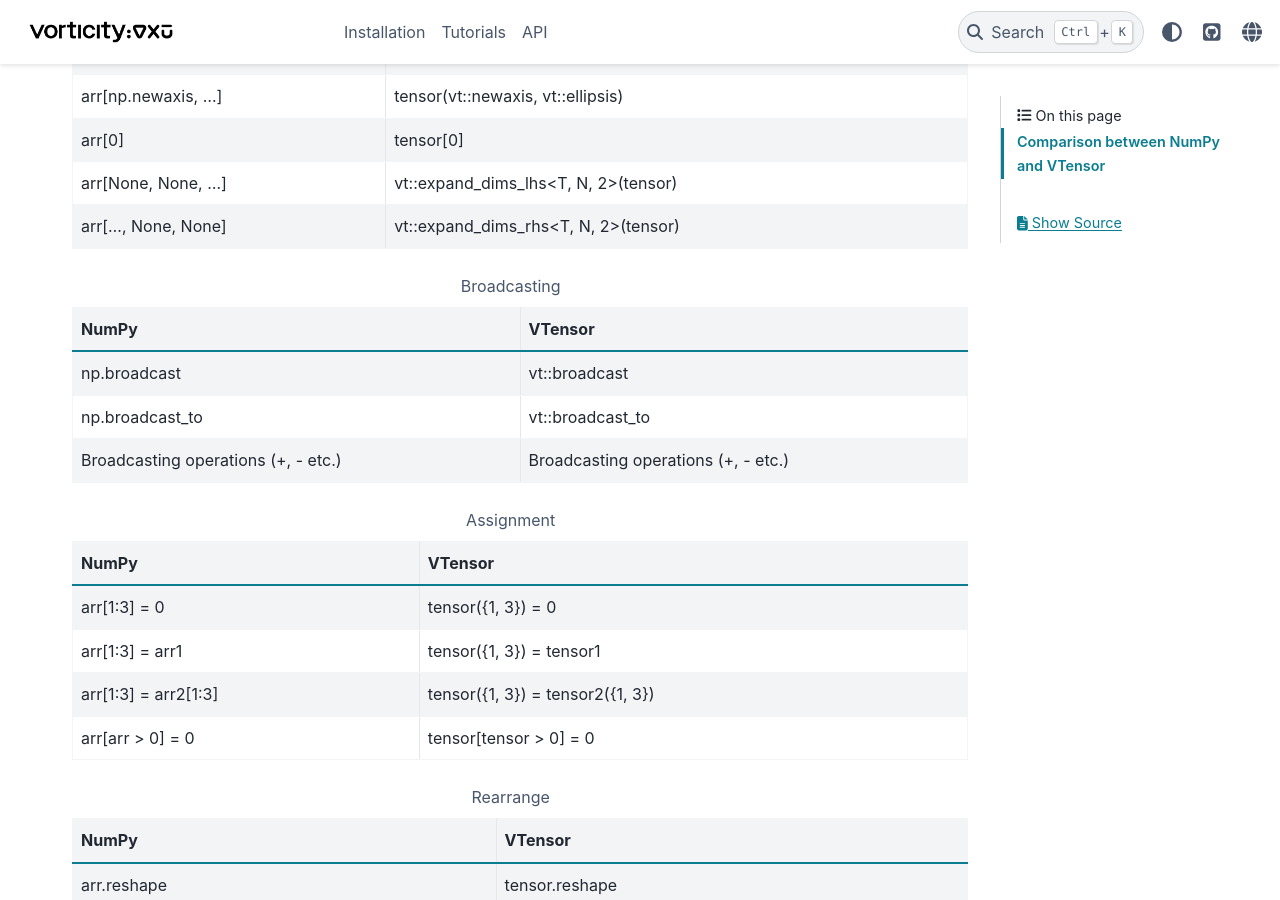
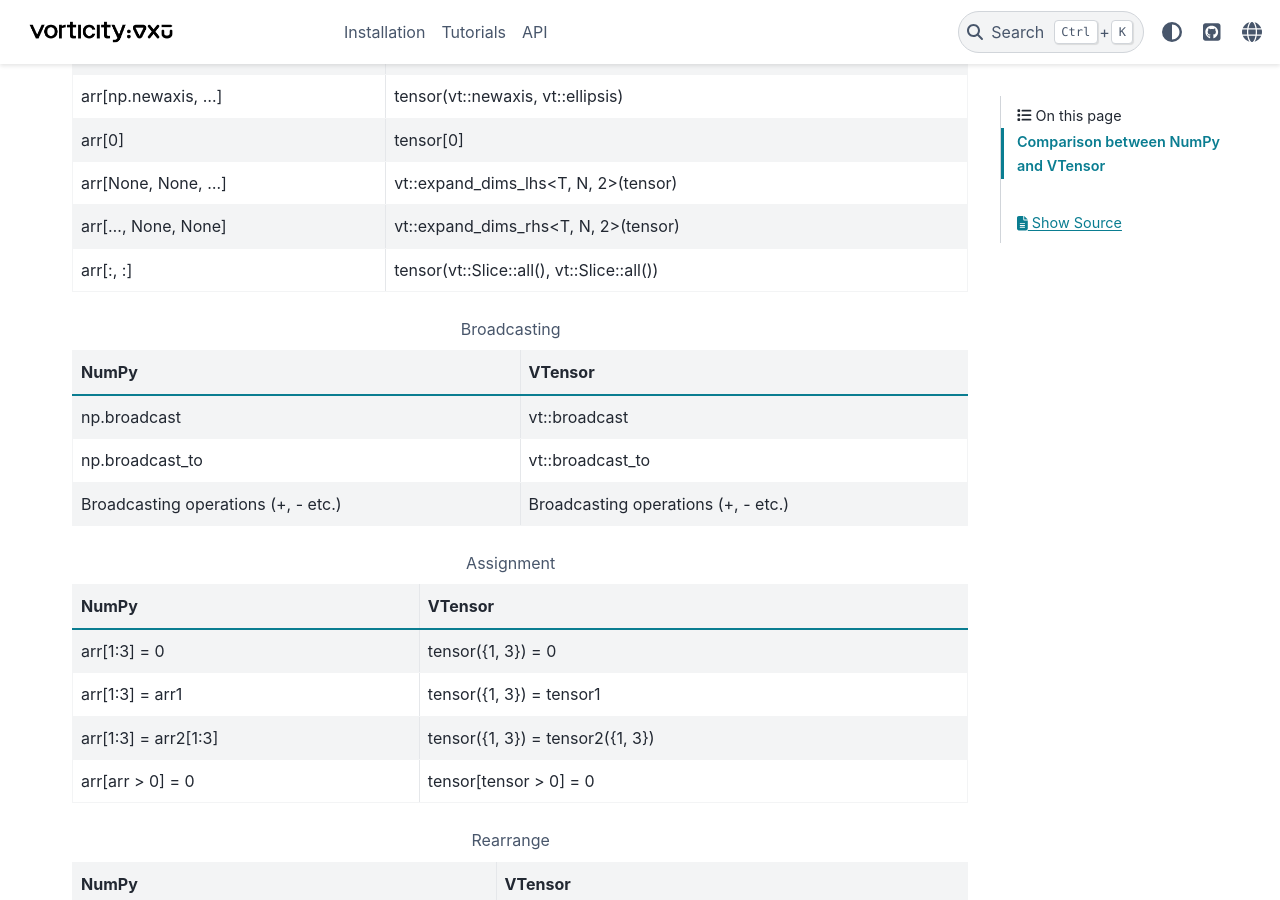
Before and after one commit to VORTICITY-INC/VTensor, a Sphinx documentation site: the page built from docs/source/index.rst, in a window 1280 px wide and 900 px high, scrolled down 1000 px. Built offline with Sphinx 7.4.7 and the PyData theme 0.15.4, drawn with Linux system fonts in a browser that asks for light colours.

```diff
--- a/docs/source/api/core/proxy_slice.rst
+++ b/docs/source/api/core/proxy_slice.rst
@@ -10,6 +10,9 @@
 .. doxygenstruct:: vt::NewAxisT
    :members:
 
+.. doxygenenum:: vt::SliceType
+   :members:
+
 .. doxygenclass:: vt::Slice
    :members:
 
--- a/docs/source/index.rst
+++ b/docs/source/index.rst
@@ -55,6 +55,8 @@
      - vt::expand_dims_lhs<T, N, 2>(tensor)
    * - arr[..., None, None]
      - vt::expand_dims_rhs<T, N, 2>(tensor)
+   * - arr[:, :]
+     - tensor(vt::Slice::all(), vt::Slice::all())
 
 .. list-table:: Broadcasting
    :header-rows: 1
```
Also changed, not shown: 3 other files.
